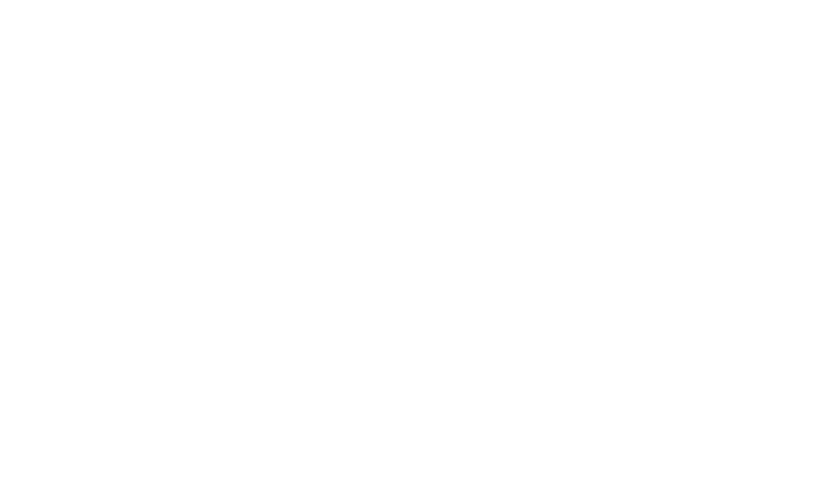
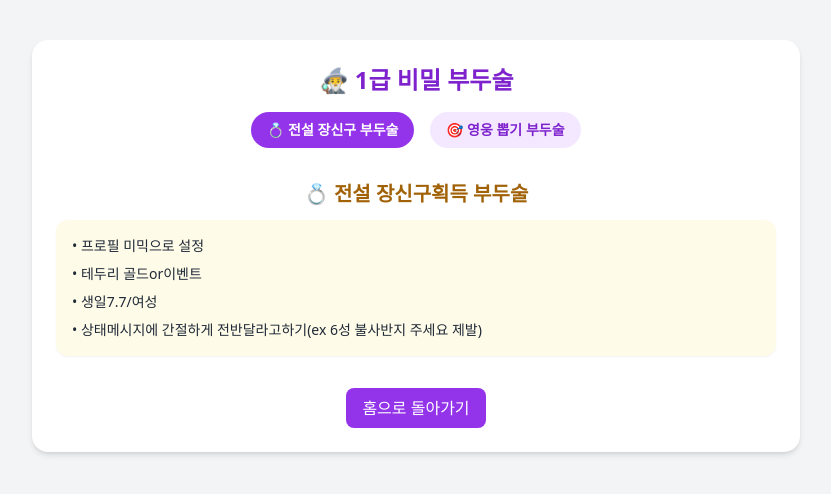
Before and after one commit to ogeongeun/snr-guide, a React (Create React App) app: page /voodoo in a window 1280 px wide. Before the commit this address had no page. Shown: the top 494 px of the page, without its empty margins (224-1055 px from the left). Built offline with nearby package versions, Linux system fonts and the light colour scheme.

Commit message:
공성전 목요일

```diff
--- a/src/App.js
+++ b/src/App.js
@@ -25,6 +25,7 @@
 import GuildOffenseDetailPage from './pages/GuildOffenseDetailPage';
 import AccessoryCustomPage from './pages/AccessoryCustomPage';
 import GrandBattlePage from './pages/GrandBattlePage';
+import VoodooPage from './pages/VoodooPage';
 const App = () => {
   return (
     <Router>
@@ -54,6 +55,7 @@
       <Route path="/guild-offense-detail/:category/:teamIndex" element={<GuildOffenseDetailPage />} />
 <Route path="/accessory-custom" element={<AccessoryCustomPage />} />
 <Route path="/grand-battle" element={<GrandBattlePage />} />
+    <Route path="/voodoo" element={<VoodooPage />} />
 
 
 
--- a/src/pages/Home.jsx
+++ b/src/pages/Home.jsx
@@ -93,9 +93,14 @@
           </p>
         </h1>
         <p className="text-center text-sm text-gray-500 mb-6 italic">made by 건근본</p>
+<Link to="/voodoo">
+  <div className="text-center text-lg font-bold text-purple-700 bg-purple-100 rounded-xl py-2 mb-6 shadow-sm hover:bg-purple-200 cursor-pointer transition">
+    🧙‍♂️ 1급 비밀 부두술
+  </div>
+</Link>
+        {/* 카드 리스트 */}
+     <div className="grid grid-cols-2 sm:grid-cols-2 md:grid-cols-3 gap-4">
 
-        {/* 카드 리스트 */}
-        <div className="grid grid-cols-2 gap-4">
           {features.map((feature, index) => (
             <Link
               to={feature.path}
--- /dev/null
+++ b/src/pages/VoodooPage.jsx
@@ -0,0 +1,92 @@
+// src/pages/VoodooPage.jsx
+import { useState } from 'react';
+import { Link } from 'react-router-dom';
+
+export default function VoodooPage() {
+  const [selectedTab, setSelectedTab] = useState('accessory'); // 'accessory' or 'hero'
+
+  const tabClass = (tab) =>
+    `px-4 py-2 rounded-full text-sm font-semibold transition ${
+      selectedTab === tab
+        ? 'bg-purple-600 text-white'
+        : 'bg-purple-100 text-purple-700 hover:bg-purple-200'
+    }`;
+
+  return (
+    <div className="min-h-screen bg-gray-100 px-4 py-10">
+      <div className="max-w-3xl mx-auto bg-white p-6 rounded-2xl shadow-md">
+        <h1 className="text-2xl font-bold text-purple-700 mb-4 text-center">
+          🧙‍♂️ 1급 비밀 부두술
+        </h1>
+
+        {/* 탭 버튼 */}
+        <div className="flex justify-center gap-4 mb-8">
+          <button className={tabClass('accessory')} onClick={() => setSelectedTab('accessory')}>
+            💍 전설 장신구 부두술
+          </button>
+          <button className={tabClass('hero')} onClick={() => setSelectedTab('hero')}>
+            🎯 영웅 뽑기 부두술
+          </button>
+        </div>
+
+        {/* 탭 내용 */}
+        {selectedTab === 'accessory' && (
+          <div>
+            <h2 className="text-xl font-bold text-yellow-700 mb-3 text-center">
+              💍 전설 장신구획득 부두술
+            </h2>
+            <div className="bg-yellow-50 p-4 rounded-xl shadow-sm space-y-2 text-sm text-gray-800">
+              <p>• 프로필 미믹으로 설정</p>
+              <p>• 테두리 골드or이벤트</p>
+              <p>• 생일7.7/여성</p>
+              <p>• 상태메시지에 간절하게 전반달라고하기(ex 6성 불사반지 주세요 제발)</p>
+
+            </div>
+          </div>
+        )}
+
+        {selectedTab === 'hero' && (
+         <div>
+    <h2 className="text-xl font-bold text-blue-700 mb-3 text-center">
+      🎯 영웅 뽑기 부두술
+    </h2>
+    <div className="bg-blue-50 p-4 rounded-xl shadow-sm space-y-2 text-sm text-gray-800">
+      <p>• 오후 11:11분 부터 뽑기 진행</p>
+
+
+
+      {/* 🔽 이미지 삽입 */}
+      <div className="flex justify-center my-4">
+        <img
+          src="/images/voodoo.png"
+          alt="영웅 뽑기 부두술 예시"
+          className="w-64 h-auto rounded-lg shadow-md"
+        />
+
+
+      </div>
+       <p>• 로봇이 우측상단 별을 부착할때 클릭으로 연출 넘기기</p>
+           <p>• 만약 4성이 하나도 안떴다면 연출 다 보기</p>
+         <p>• 무조건 컴퓨터나 노트북으로 뽑기 진행(실제로 휴대폰으로 뽑으면 확률이 낮다는 소문이 무성함)</p>
+
+
+      <p className="italic text-red-500">
+        ※ 확률은 과학이 아닙니다. 그러나 부두술은 진실입니다.
+      </p>
+    </div>
+  </div>
+        )}
+
+        {/* 홈으로 돌아가기 */}
+        <div className="text-center mt-8">
+          <Link
+            to="/"
+            className="inline-block bg-purple-600 text-white px-4 py-2 rounded-lg hover:bg-purple-700 transition"
+          >
+            홈으로 돌아가기
+          </Link>
+        </div>
+      </div>
+    </div>
+  );
+}
```
Also changed, not shown: public/images/voodoo.png (added).
